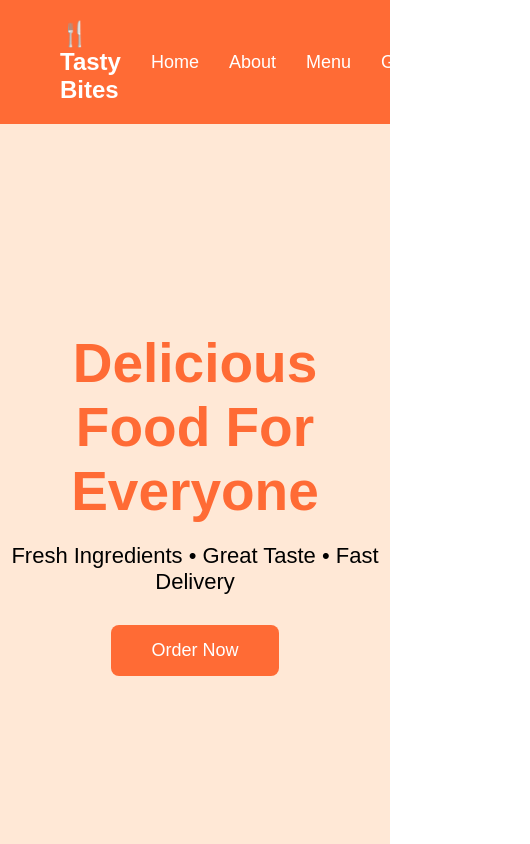
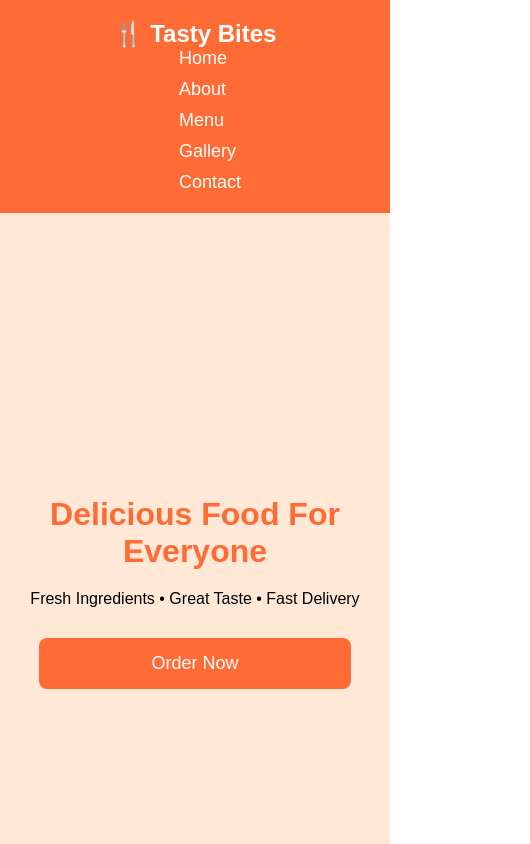
Before and after one commit to DeekshithaMallapu/FULL-STACK-PORTFOLIO, a plain HTML site: page FULL STACK PORTFOLIO/Portfolio/Restaurant Website/index.html in a window 390 px wide. Shown: the top 844 px of the page, 530 px wide, since content can reach past the window. Drawn offline with Linux system fonts and the light colour scheme.

Commit message:
Made website responsive for mobile

```diff
--- a/FULL STACK PORTFOLIO/Portfolio/Restaurant Website/style.css
+++ b/FULL STACK PORTFOLIO/Portfolio/Restaurant Website/style.css
@@ -448,3 +448,37 @@ footer p{
     margin:8px 0;
 
 }
+/* Responsive for Mobile */
+@media (max-width: 768px) {
+
+  nav {
+    flex-direction: column;
+    align-items: center;
+  }
+
+  nav ul {
+    display: flex;
+    flex-direction: column;
+    gap: 10px;
+    padding: 0;
+  }
+
+  .hero h1 {
+    font-size: 2rem;
+    text-align: center;
+  }
+
+  .hero p {
+    font-size: 1rem;
+    text-align: center;
+  }
+
+  .hero button {
+    width: 80%;
+  }
+
+  img {
+    max-width: 100%;
+    height: auto;
+  }
+}
```
